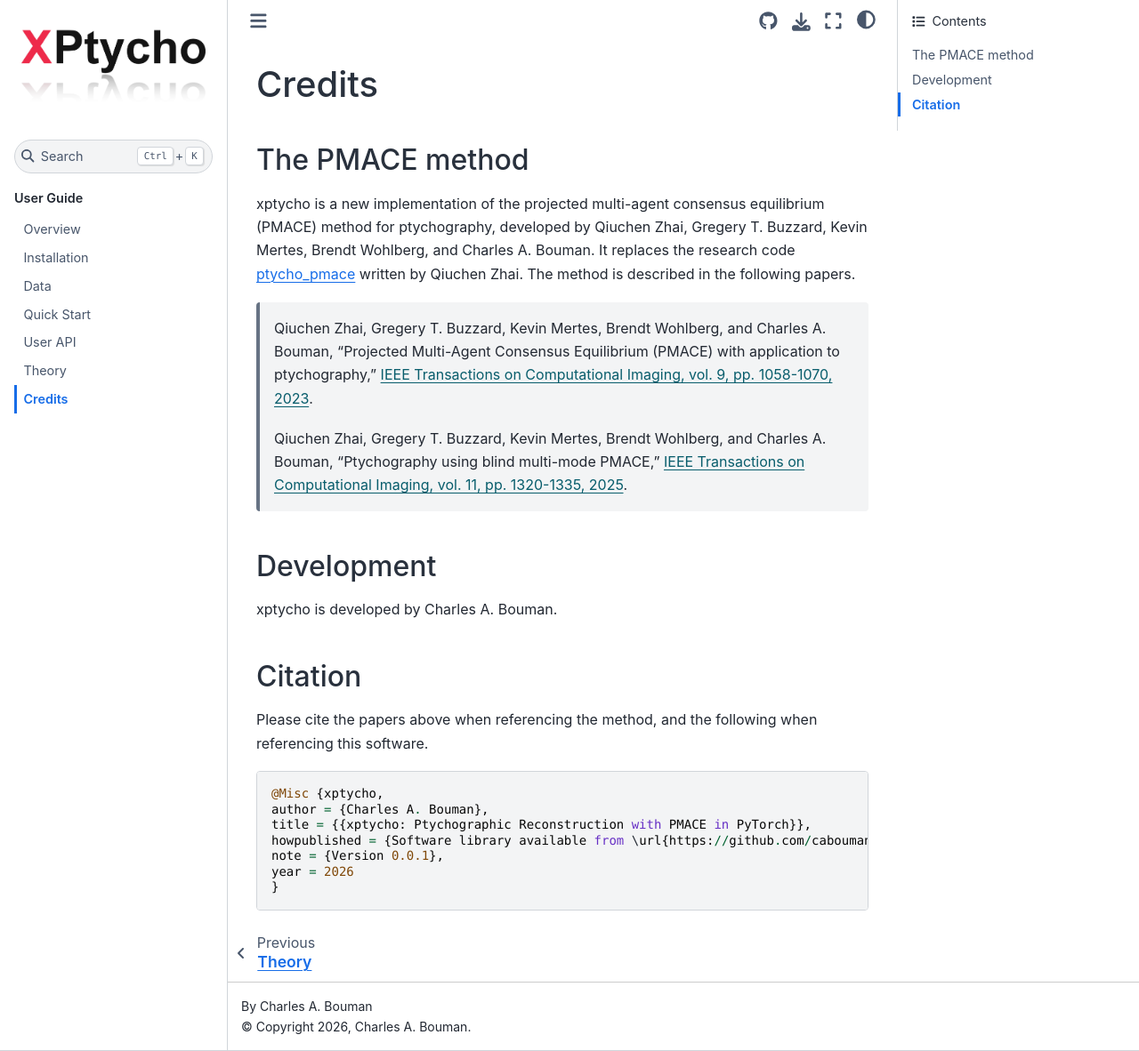
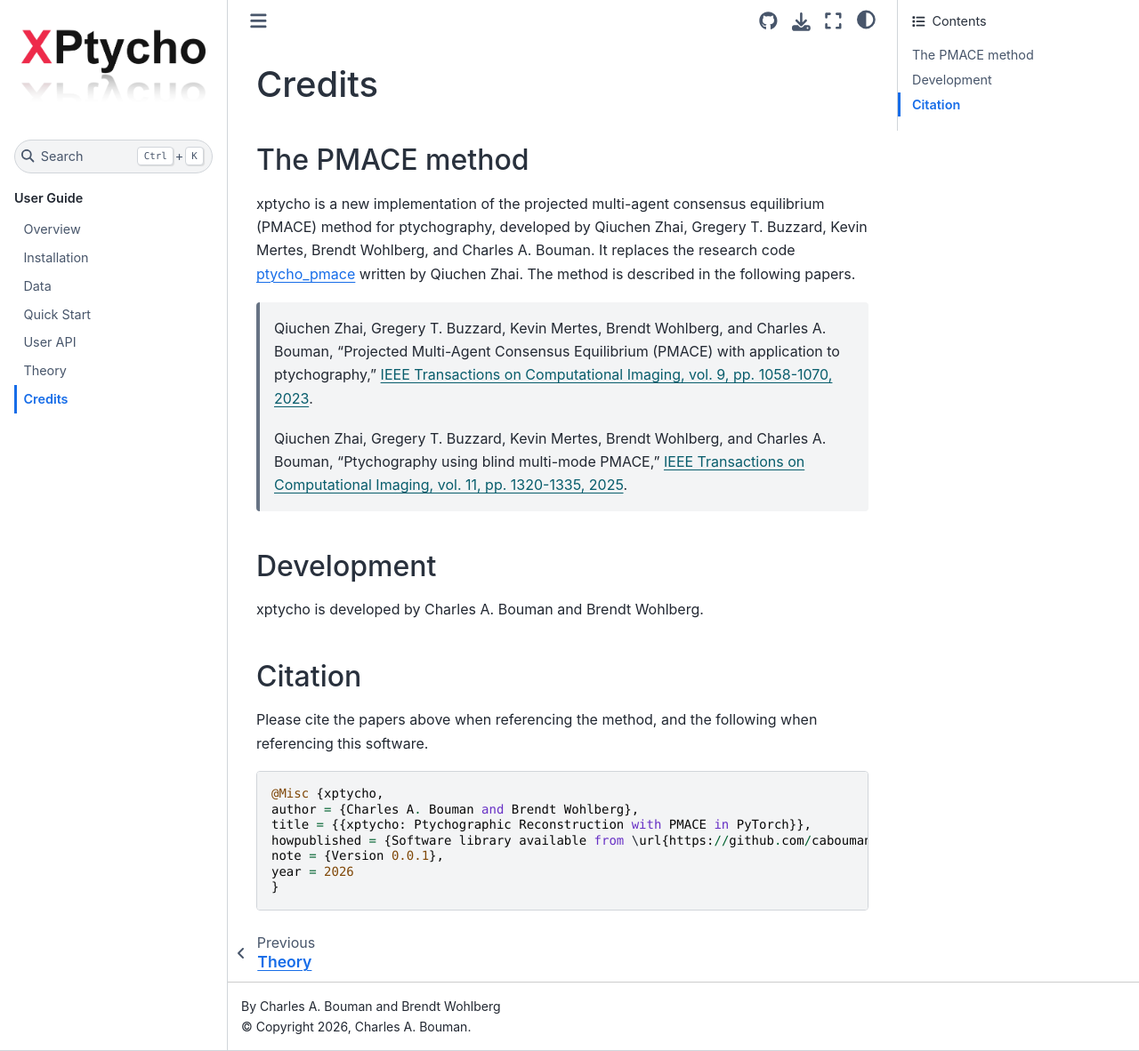
Before and after one commit to cabouman/xptycho, a Sphinx documentation site: the page built from docs/source/credits.rst, in a window 1280 px wide and 1182 px high. Shown: the whole window at 89% size. Built offline with Sphinx 7.4.7 and the Sphinx Book theme 1.1.4, drawn with Linux system fonts in a browser that asks for light colours.

Commit message:
Add Brendt Wohlberg as a developer in the credits and citation
Co-Authored-By: Claude Fable 5.1 <noreply@anthropic.com>
Claude-Session: https://claude.ai/code/session_01GUh31j9ybbeT2zyeAcPj8x

```diff
--- a/docs/source/conf.py
+++ b/docs/source/conf.py
@@ -12,7 +12,7 @@ sys.path.insert(0, os.path.abspath('../..'))
 
 project = 'xptycho'
 copyright = '2026, Charles A. Bouman'
-author = 'Charles A. Bouman'
+author = 'Charles A. Bouman and Brendt Wohlberg'
 
 import xptycho
 release = xptycho.__version__
--- a/docs/source/credits.rst
+++ b/docs/source/credits.rst
@@ -27,7 +27,7 @@ Qiuchen Zhai.  The method is described in the following papers.
 Development
 -----------
 
-xptycho is developed by Charles A. Bouman.
+xptycho is developed by Charles A. Bouman and Brendt Wohlberg.
 
 Citation
 --------
@@ -37,7 +37,7 @@ following when referencing this software.
 ::
 
     @Misc {xptycho,
-    author = {Charles A. Bouman},
+    author = {Charles A. Bouman and Brendt Wohlberg},
     title = {{xptycho: Ptychographic Reconstruction with PMACE in PyTorch}},
     howpublished = {Software library available from \url{https://github.com/cabouman/xptycho}},
     note = {Version 0.0.1},
--- a/pyproject.toml
+++ b/pyproject.toml
@@ -11,6 +11,7 @@ requires-python = ">=3.11"
 dynamic = ["version"]
 authors = [
     { name = "Charles A. Bouman" },
+    { name = "Brendt Wohlberg" },
 ]
 dependencies = [
     "numpy",
```
Also changed, not shown: README.md (+1 -1 lines), 1 other file.
